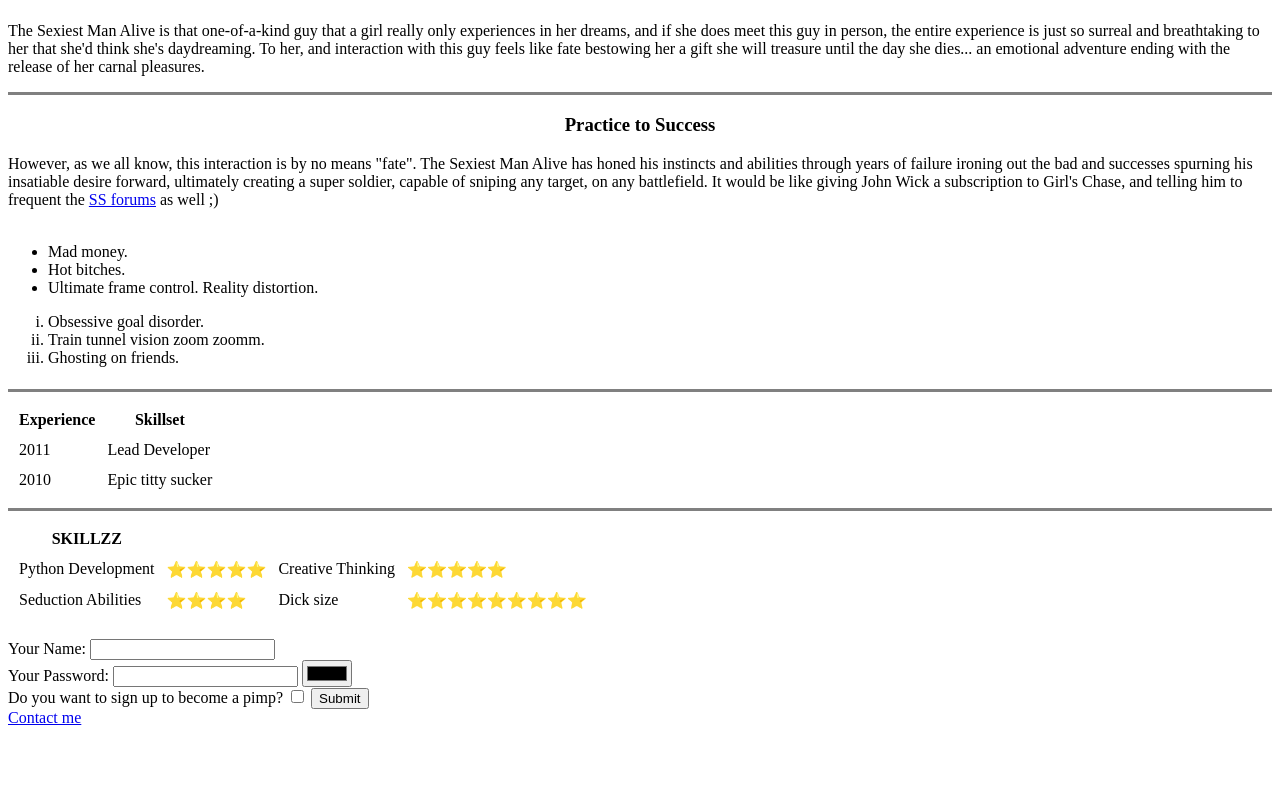
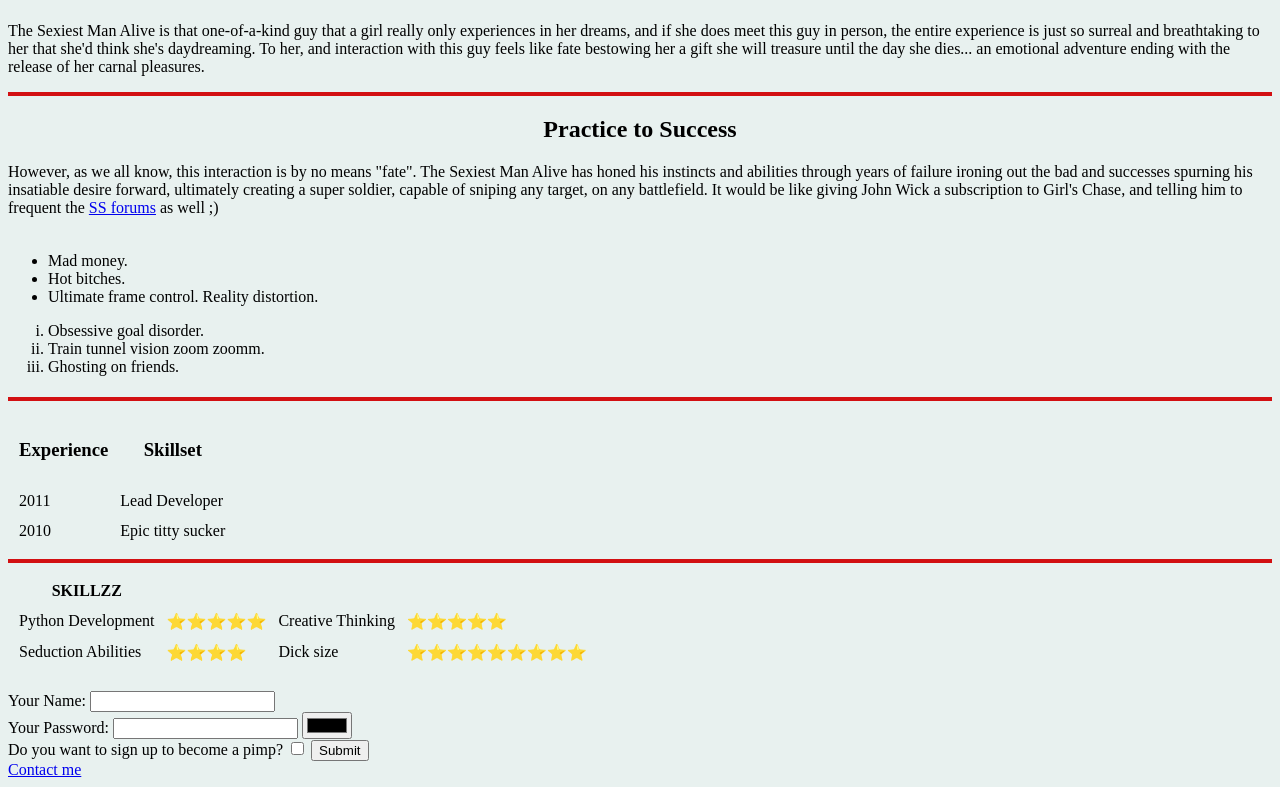
Before and after one commit to Alucardio/HTML-practice, a plain HTML site: page index.html in a window 1280 px wide. Shown: the part 364-1151 px from the top of the page. Before the commit the page ends 1099 px from the top, so only its background shows below. Drawn offline with Linux system fonts and the light colour scheme.

Commit message:
Add files via upload

```diff
--- a/index.html
+++ b/index.html
@@ -7,9 +7,9 @@
     <meta http-equiv="X-UA-Compatible" content="ie=edge">
     <title>Alucard's personal site</title>
     </head>
-    <body>
+    <body style="background-color:#E8F1EF">
     <center>
-        <h1>Alejandro the mothafuckin pimp</h1>
+        <h1>Alejandro the Mothafuckin Pimp</h1>
     </center>
 <table>
     <tr>
@@ -20,9 +20,9 @@
     <p id-="left">The Sexiest Man Alive is that one-of-a-kind guy that a girl really only experiences in her dreams, and if she does meet this guy in person, the entire experience is just so surreal and breathtaking to her that she'd think she's daydreaming.
         To her, and interaction with this guy feels like fate bestowing her a gift she will treasure until the day she dies... an emotional adventure ending with the release of her carnal pleasures.</p>
 </tr>
-     <hr size="3"noshade="">
+     <hr size="4"noshade=""color="#D21012">
 <center>
-<h3>Practice to Success</h3></center>
+<h2>Practice to Success</h2></center>
     <p id="left">However, as we all know, this interaction is by no means "fate". The Sexiest Man Alive has honed his instincts and abilities through years of failure ironing out the bad and successes spurning his insatiable desire forward, ultimately creating a super soldier, capable of sniping any target, on any battlefield. It would be like giving John Wick a subscription to Girl's Chase, and telling him to frequent the <a href="https://www.skilledseducer.com/forums/field-reports.5/">SS forums</a>  as well ;)</p>
 </table>
     <h3></h3>
@@ -38,12 +38,12 @@
         <li>Ghosting on friends.</li>
     </ol>
     <h1></h1>
-<hr size="3" noshade="">
+<hr size="4" noshade=""color="#D21012">
     <table cellspacing="10">
         <thead>
         <tr>
-            <th>Experience</th>
-            <th>Skillset</th>
+            <th><h3>Experience</h3></th>
+            <th><h3>Skillset</h3></th>
         </tr>
          </thead>
         <tbody>
@@ -59,7 +59,7 @@
         </tr>
         </tbody>
     </table>
-    <hr size="3"noshade="">
+    <hr size="4"noshade=""color="#D21012">
  <table cellspacing="10">
         <thead>
         <tr>
```
